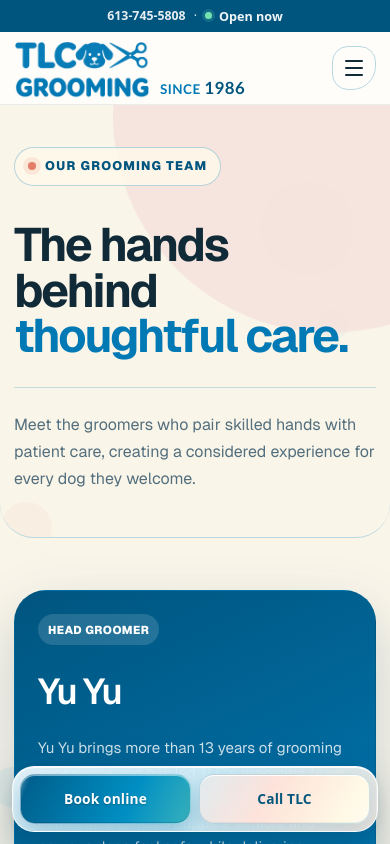
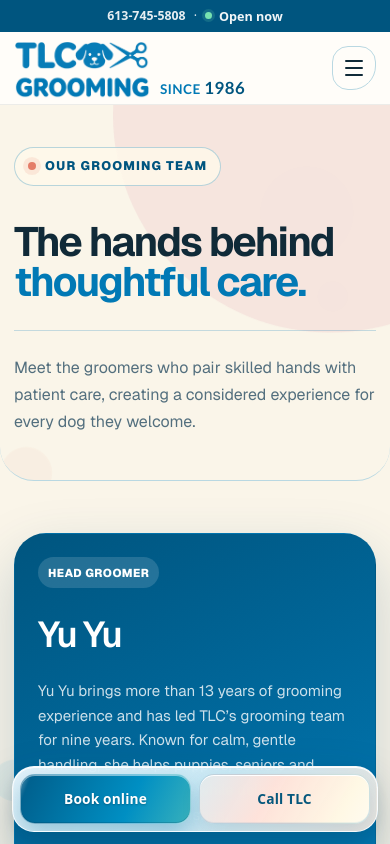
Before and after one commit to tlcgroomingweb/TLC, a Next.js app: page /our-team in a window 390 px wide. Shown: the top 844 px of the page. Built offline with nearby package versions, Linux system fonts and the light colour scheme.

Commit message:
fix: refine inner page heading wraps

```diff
--- a/src/app/inner-page.module.css
+++ b/src/app/inner-page.module.css
@@ -225,6 +225,14 @@
   color: var(--teal);
   font-style: italic;
   font-weight: 400;
+}
+
+.introHeadlineLead,
+.servicesPage .pageIntro h1 em,
+.teamPage .pageIntro h1 em {
+  display: block;
+  width: fit-content;
+  white-space: nowrap;
 }
 
 .servicesPage .pageIntro h1,
@@ -1226,6 +1234,14 @@
     font-size: clamp(2.75rem, 12vw, 3.7rem);
   }
 
+  .teamPage .pageIntro h1 {
+    font-size: clamp(2.15rem, 10.5vw, 3.7rem);
+  }
+
+  .servicesPage .pageIntro h1 {
+    font-size: clamp(2rem, 9.8vw, 3.7rem);
+  }
+
   .primaryButton {
     width: 100%;
   }
--- a/src/app/our-services/page.tsx
+++ b/src/app/our-services/page.tsx
@@ -155,7 +155,10 @@
             <div>
               <span className={styles.eyebrow}>Dog grooming at TLC</span>
               <h1>
-                Grooming services <em>&amp; pricing.</em>
+                <span className={styles.introHeadlineLead}>
+                  Grooming services
+                </span>
+                <em>&amp; pricing.</em>
               </h1>
             </div>
 
--- a/src/app/our-team/page.tsx
+++ b/src/app/our-team/page.tsx
@@ -218,7 +218,10 @@
             <div>
               <span className={styles.eyebrow}>Our grooming team</span>
               <h1>
-                The hands behind <em>thoughtful care.</em>
+                <span className={styles.introHeadlineLead}>
+                  The hands behind
+                </span>
+                <em>thoughtful care.</em>
               </h1>
             </div>
 
```
